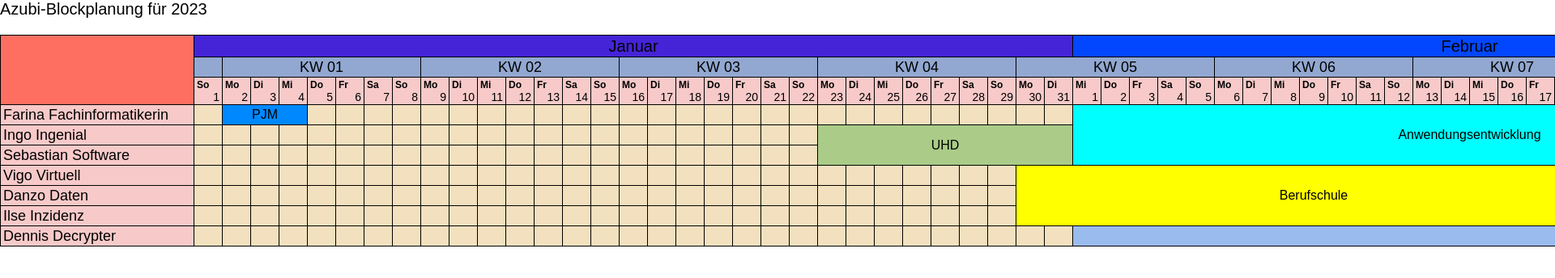
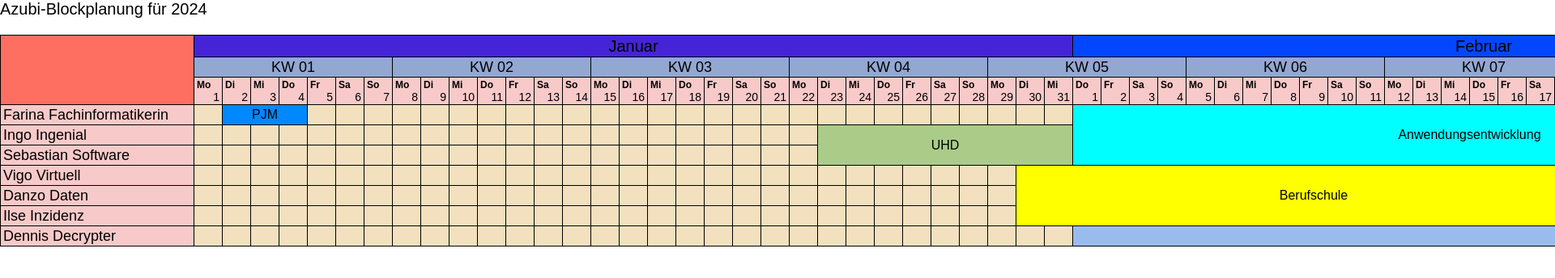
Before and after one commit to Technose02/azubi-planer, a Vue app: page / in a window 1280 px wide. Shown: the top 344 px of the page at 81% size, 1920 px wide, since content can reach past the window. Built offline with nearby package versions, Linux system fonts and the light colour scheme.

Commit message:
Refaktoriert - perspektivisch Funktionalität von PlannerStore -> PlannerModel verlagern

```diff
--- a/src/App.vue
+++ b/src/App.vue
@@ -76,7 +76,7 @@ import PlannerEntry from "./components/Planner/PlannerEntry.vue";
 export default {
   data() {
     return {
-      year: 2023,
+      year: 2024,
     };
   },
   components: {
--- a/src/components/DateHelper.js
+++ /dev/null
@@ -1,91 +0,0 @@
-const table_data = (year) => {
-  const res = {
-    table_data: {
-      months: [],
-      weeks: [],
-      days: [],
-    },
-
-    /* wenn week_0 === true:  es gibt eine 'KW0' und der Index des
-                            Arrays entspricht dem 'KW-Name'
-     wenn week_0 === false: das Array beginnt mit der KW1,
-                            der Index des Arrays entspricht
-                            dem 'KW-Name-1'
-  */
-    week_0: true,
-  };
-
-  let d = 0;
-  let w = 0;
-
-  res.table_data.weeks[w] = [];
-  for (let m = 0; m < 12; m++) {
-    res.table_data.months[m] = [];
-    for (let dm = 1; dm <= 31; dm++) {
-      let _date = new Date(year, m, dm);
-      if (_date.getMonth() === m && _date.getDate() === dm) {
-        const weekDay = _date.getDay();
-        if (weekDay === 1 && d !== 0 /* 0:So, 1:Mo etc. */) {
-          // Es ist ein Montag (und nicht der erste Tag des Jahres ;-)), also beginnt eine neue Woche
-          w += 1;
-          res.table_data.weeks[w] = [];
-        }
-        d += 1;
-        res.table_data.days.push({
-          day_of_year: d,
-          day_of_month: dm,
-          day_of_week: weekDay,
-          week_idx: w,
-          month_idx: m,
-        });
-        res.table_data.weeks[w].push(d);
-        res.table_data.months[m].push(d);
-      }
-    }
-  }
-
-  if (res.table_data.weeks[0].length === 0) {
-    res.table_data.weeks.shift();
-  }
-
-  /* Konvention (EU): die 1.KW ist die, die den 4.Januar enthält */
-  if (res.table_data.weeks[0].includes(4)) {
-    res.week_0 = false;
-  }
-
-  return res;
-};
-
-const dayOfYearFromDate = function (date) {
-  const month = date.getMonth(); /* 0,...,11 */
-  const dayOfMonth = date.getDate(); /* 1,...,31 */
-  return this.months[month][dayOfMonth - 1];
-};
-
-const init = (year, column_offset) => {
-  const td = table_data(year, column_offset);
-  return {
-    table_data: td.table_data,
-    week_0: td.week_0,
-    monthNames: [
-      "Januar",
-      "Februar",
-      "März",
-      "April",
-      "Mai",
-      "Juni",
-      "Juli",
-      "August",
-      "September",
-      "Oktober",
-      "November",
-      "Dezember",
-    ],
-    weekDayNames: ["So", "Mo", "Di", "Mi", "Do", "Fr", "Sa"],
-    dayOfYearFromDate: dayOfYearFromDate.bind(td.table_data),
-  };
-};
-
-export default {
-  init,
-};
--- a/src/components/Planner/GridAssistant.js
+++ b/src/components/Planner/GridAssistant.js
@@ -34,7 +34,6 @@ class GridAssistant {
     const iend = interval.end;
     let i = interval.start;
     let step = this.baseBlockSize - ((i - 1) % this.baseBlockSize);
-    console.log(step);
     if (i + step > iend) {
       // step schon zu groß
       gapBlockSizes.push(iend - i);
--- a/src/components/Planner/Planner.vue
+++ b/src/components/Planner/Planner.vue
@@ -1,14 +1,18 @@
 <template>
   <!-- dirty hack for forced rerender -->
-  <template v-if="this.plannerStore.render_planner_flag">
+  <template
+    v-if="
+      this.store.model.store.state._force_rerender_handle_for_planner_component
+    "
+  >
     <div
       @click="onClick"
       class="planner-container-grid"
-      :style="`grid-template-columns: 24rem repeat(${plannerStore.getNumberOfNonHeaderGridColumnsToRender()}, 0.5rem);`"
+      :style="`grid-template-columns: 24rem repeat(${this.store.getNumberOfNonHeaderGridColumnsToRender()}, 0.5rem);`"
     >
       <div
         class="planner-cell planner-header-row planner-header-row-month"
-        v-for="m in plannerStore.getMonthHeaderColumnsToRender()"
+        v-for="m in this.store.getMonthHeaderColumnsToRender()"
         :class="`planner-header-row-month--${m.month_number}`"
         :style="m.style_"
       >
@@ -16,19 +20,19 @@
       </div>
       <div
         :class="`planner-cell planner-header-row planner-header-row-week planner-header-row-week--${w.kw_idx}`"
-        v-for="w in plannerStore.getWeekHeaderColumnsToRender()"
+        v-for="w in this.store.getWeekHeaderColumnsToRender()"
         :style="w.style_"
       >
         {{ w.name }}
       </div>
       <div
-        class="planner-cell planner-header-row planner-header-row-day"
-        v-for="d in plannerStore.getDayHeaderColumnsToRender()"
+        v-for="d in this.store.getDayHeaderColumnsToRender()"
+        :class="`planner-cell planner-header-row planner-header-row-day day-year--${d.day_of_year} month--${d.month_number} week--${d.week_number} day-week--${d.day_of_week} day-month--${d.day_of_month}`"
         :style="d.style_"
       >
         <div style="display: flex; flex-direction: column">
           <template v-if="d.display_text">
-            <span class="planner-header-day-week">{{ d.day_of_week }}</span>
+            <span class="planner-header-day-week">{{ d.day_of_week_str }}</span>
             <span class="planner-header-day-month">{{ d.day_of_month }}</span>
           </template>
         </div>
@@ -50,20 +54,16 @@
 
       <!-- Rendern der freien "Data-Cells" -->
       <template v-for="(r, idx) in this.rowTitles">
-        <template v-for="d in plannerStore.freeDaysToRender(idx)">
+        <template v-for="d in this.store.freeDaysToRender(idx)">
           <div
             v-if="d.is_fill_day"
             :class="`planner-cell data-cell fill-day day-of-year--${d.day_of_year} week--${d.week_number} month--${d.month_number}`"
-            :style="`grid-row: ${idx + this.plannerStore.row_offset}; ${
-              d.style_
-            }`"
+            :style="`grid-row: ${idx + this.store.row_offset}; ${d.style_}`"
           ></div>
           <div
             v-else
             :class="`planner-cell data-cell data-cell--${r} day-of-year--${d.day_of_year} week--${d.week_number} month--${d.month_number}`"
-            :style="`grid-row: ${idx + this.plannerStore.row_offset}; ${
-              d.style_
-            }`"
+            :style="`grid-row: ${idx + this.store.row_offset}; ${d.style_}`"
           ></div>
         </template>
       </template>
@@ -71,13 +71,13 @@
   </template>
 </template>
 <script>
-import DateHelper from "../DateHelper";
 import { plannerStore } from "./PlannerStore";
+import initPlannerModel from "./PlannerModel";
 
 export default {
   data() {
     return {
-      plannerStore,
+      store: plannerStore,
       rowTitles: [],
     };
   },
@@ -89,7 +89,6 @@ export default {
   methods: {
     onClick(e) {
       e.preventDefault();
-
       // Wählen des zuständigen Handlers
       const target_classList = e.target.classList;
       if (target_classList.contains("planner-header-row-week")) {
@@ -105,31 +104,21 @@ export default {
           .split("--")[1]
       );
 
-      // toggle collapsed-state of KW-HeaderField
-      if (!plannerStore.kw_is_collapsed[kw_idx]) {
-        plannerStore.kw_is_collapsed[kw_idx] = true;
+      if (!this.store.model.getCollapsedState(kw_idx)) {
+        this.store.model.setCollapsedState(kw_idx, true);
         e.target.classList.add("collapsed");
       } else {
-        plannerStore.kw_is_collapsed[kw_idx] = false;
+        this.store.model.setCollapsedState(kw_idx, false);
         e.target.classList.remove("collapsed");
       }
     },
   },
   created() {
-    // write to plannerStore
-    plannerStore.column_offset = 1;
-    plannerStore.row_offset = 4;
-    plannerStore.year = this.year;
-    plannerStore.row_keys = this.rows.map((r) => r.key);
+    this.store.model = initPlannerModel(1, 4, this.year, this.rows, this.store);
     this.rowTitles = this.rows.map((r) => r.title);
 
-    plannerStore.date_helper = DateHelper.init(
-      plannerStore.year,
-      plannerStore.column_offset
-    );
-
-    plannerStore.date_helper.table_data.weeks.forEach((w) => {
-      plannerStore.kw_is_collapsed.push(false); /* initial alle KWs anzeigen */
+    this.store.model.getCacheForYear().weeks.forEach((w) => {
+      this.store.model.setCollapsedState(w, false);
     });
   },
 };
--- a/src/components/Planner/PlannerEntry.vue
+++ b/src/components/Planner/PlannerEntry.vue
@@ -8,7 +8,7 @@ import { plannerStore } from "./PlannerStore";
 export default {
   data() {
     return {
-      plannerStore,
+      store: plannerStore,
       daysBlockedStart: 0,
       daysBlockedEnd: 0,
       rowsBlocked: [],
@@ -23,24 +23,22 @@ export default {
   methods: {
     computeStyle() {
       const colStart =
-        plannerStore.getDataGridColumnsForDayOfYear(this.daysBlockedStart)[0] +
-        plannerStore.column_offset;
+        this.store.getDataGridColumnsForDayOfYear(this.daysBlockedStart)[0] +
+        this.store.column_offset;
       let colEnd =
-        plannerStore.getDataGridColumnsForDayOfYear(this.daysBlockedEnd)[1] +
-        plannerStore.column_offset;
+        this.store.getDataGridColumnsForDayOfYear(this.daysBlockedEnd)[1] +
+        this.store.column_offset;
 
       // Schönheitskorrektur die nur bei angefangener KW01 des Folgejahres am Ende des Planers
       // durchzuführen ist
       // Liegt das Ende eines Blockes in dieser "Teil-Woche" (sie wird nur zu den Anteilen gerendert, die noch in diesem Jahr liegen),
       // so wird beim Kollabieren dieser "Teil-Woche" nicht das richtige Verhältnis des Blockendes in der kollabierten KW eingehalten
       // der Korrekturterm (s.u.) kompensiert dies
-      const blockEndDayAsStructure =
-        plannerStore.date_helper.table_data.days[this.daysBlockedEnd - 1];
-      if (plannerStore.kw_is_collapsed[blockEndDayAsStructure.week_idx]) {
+      const cacheForYear = this.store.model.getCacheForYear();
+      const blockEndDayAsStructure = cacheForYear.days[this.daysBlockedEnd - 1];
+      if (this.store.model.getCollapsedState(blockEndDayAsStructure.week_idx)) {
         const lengthOfWeekOfBlockEnd =
-          plannerStore.date_helper.table_data.weeks[
-            blockEndDayAsStructure.week_idx
-          ].length;
+          cacheForYear.weeks[blockEndDayAsStructure.week_idx].length;
 
         // Korrekturterm
         // Der Part hinter dem "+" ist genau dann der zuvor abgezogene Anteil "blockEndDayAsStructure.day_of_week",
@@ -56,7 +54,7 @@ export default {
       }
 
       const rowIdxArray = this.rowsBlocked
-        .map((idx) => plannerStore.row_offset + idx)
+        .map((idx) => this.store.row_offset + idx)
         .sort((a, b) => a - b);
 
       return `grid-row: ${rowIdxArray[0]} / ${
@@ -67,17 +65,13 @@ export default {
     },
   },
   created() {
-    this.daysBlockedStart = plannerStore.date_helper.dayOfYearFromDate(
-      this.startDate
-    );
-    this.daysBlockedEnd = plannerStore.date_helper.dayOfYearFromDate(
-      this.endDate
-    );
+    this.daysBlockedStart = this.store.model.dayOfYearFromDate(this.startDate);
+    this.daysBlockedEnd = this.store.model.dayOfYearFromDate(this.endDate);
     this.rowsBlocked = this.rowKeys
-      .map((k) => plannerStore.row_keys.indexOf(k))
+      .map((k) => this.store.model.getDataRowKeys().indexOf(k))
       .filter((i) => i >= 0);
     this.rowsBlocked.forEach((r) => {
-      this.plannerStore.addBlockedDataRange(
+      this.store.model.addBlockedDataRange(
         r,
         this.daysBlockedStart,
         this.daysBlockedEnd
--- /dev/null
+++ b/src/components/Planner/PlannerModel.js
@@ -0,0 +1,152 @@
+class PlannerModel {
+  //// Konstanten
+  MONTH_NAMES = [
+    "Januar",
+    "Februar",
+    "März",
+    "April",
+    "Mai",
+    "Juni",
+    "Juli",
+    "August",
+    "September",
+    "Oktober",
+    "November",
+    "Dezember",
+  ];
+
+  WEEKDAY_NAMES = ["So", "Mo", "Di", "Mi", "Do", "Fr", "Sa"];
+
+  constructor(columnOffset, rowOffset, year, rowHeaderData, store) {
+    this.rowHeaderData = rowHeaderData;
+    this.store = store;
+
+    // write to store
+    this.store.column_offset = columnOffset;
+    this.store.row_offset = rowOffset;
+    this.store.year = year;
+    this.store.row_keys = rowHeaderData.map((r) => r.key);
+    this.store.caches = {
+      cachesForYear: new Map(),
+    };
+    this.store.state = {
+      kwCollapseStates: [],
+      _force_rerender_handle_for_planner_component: true,
+    };
+  }
+
+  //// Data
+  getDataRowKeys() {
+    return this.store.row_keys;
+  }
+  addBlockedDataRange(row, startDate, endDate) {
+    this.store.addBlockedDataRange(row, startDate, endDate);
+  }
+
+  //// State
+  rerenderPlannerComponent() {
+    this.store.state._force_rerender_handle_for_planner_component =
+      !this.store.state._force_rerender_handle_for_planner_component;
+  }
+  setCollapsedState(kwIdx, state) {
+    this.store.state.kwCollapseStates[kwIdx] = state;
+  }
+  getCollapsedState(kwIdx) {
+    return this.store.state.kwCollapseStates[kwIdx];
+  }
+  getCollapsedStates() {
+    return this.store.state.kwCollapseStates;
+  }
+
+  //// Date / Mapping / Utilities
+  dayOfYearFromDate(date) {
+    const month = date.getMonth(); /* 0,...,11 */
+    const dayOfMonth = date.getDate(); /* 1,...,31 */
+    return this.getCacheForYear().months[month][dayOfMonth - 1];
+  }
+
+  //// CACHES
+  getCacheForYear(year = this.store.year) {
+    if (!this.store.caches.cachesForYear.has(year)) {
+      this.store.caches.cachesForYear.set(
+        year,
+        this.generateModelDataForYear(year)
+      );
+    }
+    return this.store.caches.cachesForYear.get(year);
+  }
+  generateModelDataForYear(year) {
+    const cacheValue = {
+      weeks: [],
+      days: [],
+      months: [],
+      /*
+        wenn week_0 === true:  es gibt eine 'KW0' und der Index des
+                               Arrays entspricht dem 'KW-Name'
+        wenn week_0 === false: das Array beginnt mit der KW1,
+                               der Index des Arrays entspricht
+                               dem 'KW-Name-1'
+        */
+      week_0: true,
+    };
+
+    // Zähler für Tage und Monate
+    let d = 0;
+    let w = 0;
+
+    cacheValue.weeks[w] = [];
+    for (let m = 0; m < 12; m++) {
+      cacheValue.months[m] = [];
+      for (let dm = 1; dm <= 31; dm++) {
+        let _date = new Date(year, m, dm);
+        if (_date.getMonth() === m && _date.getDate() === dm) {
+          const weekDay = _date.getDay();
+          if (weekDay === 1 && d !== 0 /* 0:So, 1:Mo etc. */) {
+            // Es ist ein Montag (und nicht der erste Tag des Jahres ;-)), also beginnt eine neue Woche
+            w += 1;
+            cacheValue.weeks[w] = [];
+          }
+          d += 1;
+          cacheValue.days.push({
+            day_of_year: d,
+            day_of_month: dm,
+            day_of_week: weekDay,
+            week_idx: w,
+            month_idx: m,
+          });
+          cacheValue.weeks[w].push(d);
+          cacheValue.months[m].push(d);
+        }
+      }
+    }
+
+    if (cacheValue.weeks[0].length === 0) {
+      cacheValue.weeks.shift();
+    }
+
+    /* Konvention (EU): die 1.KW ist die, die den 4.Januar enthält */
+    if (cacheValue.weeks[0].includes(4)) {
+      cacheValue.week_0 = false;
+    }
+
+    return cacheValue;
+  }
+}
+
+const initPlannerModel = function (
+  columnOffset,
+  rowOffset,
+  year,
+  rowHeaderData,
+  plannerStore
+) {
+  return new PlannerModel(
+    columnOffset,
+    rowOffset,
+    year,
+    rowHeaderData,
+    plannerStore
+  );
+};
+
+export default initPlannerModel;
--- a/src/components/Planner/PlannerStore.js
+++ b/src/components/Planner/PlannerStore.js
@@ -6,15 +6,12 @@ import GridAssistant from "./GridAssistant";
 const LOGIC_BASE_COLUMN_WIDTH = 7;
 
 export const plannerStore = reactive({
-  render_planner_flag: true,
   LOGIC_BASE_COLUMN_WIDTH: LOGIC_BASE_COLUMN_WIDTH, // export if needed
   year: 0,
   column_offset: 0,
   row_offset: 0,
   row_keys: [],
-  date_helper: {},
   block_data: new Map(),
-  kw_is_collapsed: [],
   addBlockedDataRange(row_idx, daysBlockedStart, daysBlockedEnd) {
     /* Blöcke sind nie überlappend, das wird von (bzw. ist durch) externe (die "zuspielende")
        Logik gesichert (bzw. zu sichern!)
@@ -22,7 +19,7 @@ export const plannerStore = reactive({
     */
 
     // Dirty-Hack to make planner rerender
-    this.render_planner_flag = false;
+    this.model.rerenderPlannerComponent();
 
     if (!this.block_data.has(row_idx)) {
       this.block_data.set(row_idx, []);
@@ -32,9 +29,6 @@ export const plannerStore = reactive({
     const intervalToAdd = new Interval(daysBlockedStart, daysBlockedEnd);
     row_intervals.forEach((existingInterval) => {
       if (existingInterval.intersects(intervalToAdd)) {
-        // hier könnte das render_planner_flag wieder gesetzt werden,
-        // aber da dies ein echter Fehler ist, ist das nicht-Anzeigen des
-        // Planners vielleicht sogar die bessere Lösung :-)
         throw error("illegal overlap with existing blocks");
       }
     });
@@ -42,7 +36,7 @@ export const plannerStore = reactive({
     row_intervals.push(intervalToAdd);
     row_intervals.sort((i1, i2) => i1.start - i2.start);
 
-    this.render_planner_flag = true;
+    this.model.rerenderPlannerComponent();
   },
   freeDaysToRender(row_idx) {
     const daysForRender = this.getDayHeaderColumnsToRender();
@@ -69,9 +63,6 @@ export const plannerStore = reactive({
     // Muss Lücken vor, hinter und zwischen Blöcken füllen
 
     // zu füllende Grid-Column-Intervalle ermitteln:
-    console.log(dataColumnIntervals);
-    console.log(this.getNumberOfNonHeaderGridColumnsToRender());
-
     const ga = new GridAssistant(
       firstDataCol,
       lastDataCol,
@@ -92,30 +83,32 @@ export const plannerStore = reactive({
         });
       })
     );
-    console.log("daysToRender", daysToRender);
     return daysToRender;
   },
 
   getNumberOfNonHeaderGridColumnsToRender() {
+    //console.log("getNumberOfNonHeaderGridColumnsToRender called");
     let k = 0;
-    for (let i = 0; i < this.kw_is_collapsed.length; i++) {
+    const cacheForYear = this.model.getCacheForYear();
+
+    for (let i = 0; i < cacheForYear.weeks.length; i++) {
       // wenn die aktuell betrachtete KW 'collapsed' ist (kw_flag===false) belegt
       // sie eine Basis-Spalte (mit der Länge 'LOGIC_BASE_COLUMN_WIDTH' [Anzahl Grid-Spalten]),
       // ansonsten so viele wie Tage darin enthalten sind
-      k += this.kw_is_collapsed[i]
-        ? 1
-        : this.date_helper.table_data.weeks[i].length;
+      k += this.model.getCollapsedState(i) ? 1 : cacheForYear.weeks[i].length;
     }
+    console.log((LOGIC_BASE_COLUMN_WIDTH * k) / 7);
     return LOGIC_BASE_COLUMN_WIDTH * k;
   },
   getDataGridColumnsForDayOfYear(dayOfYear) {
-    const daysOfKWs = this.date_helper.table_data.weeks;
+    //console.log(`getDataGridColumnsForDayOfYear(${dayOfYear}) called`);
+    const daysOfKWs = this.model.getCacheForYear().weeks;
 
     let data_column_offset = 0;
     for (let kw_idx = 0; kw_idx < daysOfKWs.length; kw_idx++) {
       const days_of_week = daysOfKWs[kw_idx];
       if (days_of_week.includes(dayOfYear)) {
-        if (this.kw_is_collapsed[kw_idx]) {
+        if (this.model.getCollapsedState(kw_idx)) {
           const startGridColumn =
             data_column_offset + days_of_week.indexOf(dayOfYear) + 1;
           return [startGridColumn, startGridColumn];
@@ -130,7 +123,7 @@ export const plannerStore = reactive({
           ];
         }
       }
-      data_column_offset += this.kw_is_collapsed[kw_idx]
+      data_column_offset += this.model.getCollapsedState(kw_idx)
         ? // bei kollabierten KWs wird nur ein Tag gerendert, dieser dann aber mit der Breite LOGIC_BASE_COLUMN_WIDTH
           // daher muss hier als offset die LOGIC_BASE_COLUMN_WIDTH gewählt werden
           LOGIC_BASE_COLUMN_WIDTH
@@ -141,23 +134,24 @@ export const plannerStore = reactive({
 
   getMonthHeaderColumnsToRender() {
     const months = [];
-    this.date_helper.monthNames.forEach((month_name, month_idx) => {
-      const days = this.date_helper.table_data.months[month_idx];
+
+    const cacheForYear = this.model.getCacheForYear();
+
+    this.model.MONTH_NAMES.forEach((month_name, month_idx) => {
+      const days = cacheForYear.months[month_idx];
       const startColumn =
         this.column_offset + this.getDataGridColumnsForDayOfYear(days[0])[0];
-      const lastDayOfMonthAsDayStructure =
-        this.date_helper.table_data.days[days.at(-1) - 1];
+      const lastDayOfMonthAsDayStructure = cacheForYear.days[days.at(-1) - 1];
       let endColumn =
         this.column_offset +
         this.getDataGridColumnsForDayOfYear(
           lastDayOfMonthAsDayStructure.day_of_year
         )[1];
       const is_in_last_week_of_year =
-        lastDayOfMonthAsDayStructure.week_idx ===
-        this.date_helper.table_data.weeks.length - 1;
+        lastDayOfMonthAsDayStructure.week_idx === cacheForYear.weeks.length - 1;
       if (
         is_in_last_week_of_year &&
-        this.kw_is_collapsed[lastDayOfMonthAsDayStructure.week_idx]
+        this.model.getCollapsedState(lastDayOfMonthAsDayStructure.week_idx)
       ) {
         // wenn die letzte KW kollabiert ist und weniger als sieben Tage enthält,
         // dann muss die Grenze am Ende um die Anzahl der fehlenden Tage verlängert werden
@@ -173,8 +167,9 @@ export const plannerStore = reactive({
   },
   getWeekHeaderColumnsToRender() {
     const weeks = [];
-    this.date_helper.table_data.weeks.forEach((days, kw_idx) => {
-      const week_number = this.date_helper.week_0 ? kw_idx : kw_idx + 1;
+    const cacheForYear = this.model.getCacheForYear();
+    cacheForYear.weeks.forEach((days, kw_idx) => {
+      const week_number = cacheForYear.week_0 ? kw_idx : kw_idx + 1;
       const week_name =
         week_number >= 1 && week_number <= 52
           ? `KW ${week_number.toString().padStart(2, "0")}`
@@ -184,7 +179,7 @@ export const plannerStore = reactive({
       let endColumn =
         this.column_offset +
         this.getDataGridColumnsForDayOfYear(days.at(-1))[1];
-      if (this.kw_is_collapsed[kw_idx]) {
+      if (this.model.getCollapsedState(kw_idx)) {
         endColumn = startColumn + LOGIC_BASE_COLUMN_WIDTH - 1; // bei kollabierten KWs ist IMMER die fixe Breite von LOGIC_BASE_COLUMN_WIDTH GridColumns zu verwenden
       }
       weeks.push({
@@ -198,13 +193,15 @@ export const plannerStore = reactive({
   getDayHeaderColumnsToRender() {
     const days = [];
 
+    const modelCacheForYear = this.model.getCacheForYear();
+
     // Im Fall von "collapsed" KWs ist nur ein Tag zu rendern. Über dieses Array
     // merken wir uns, ob zu einer KW schon ein Tag mit render:true gepushed wurde
     const at_least_one_day_of_week_set_visible = Array(
-      this.date_helper.table_data.weeks.length
+      modelCacheForYear.weeks.length
     ).fill(false);
 
-    this.date_helper.table_data.days.forEach((day_structure) => {
+    modelCacheForYear.days.forEach((day_structure) => {
       const day_of_year = day_structure.day_of_year;
       let data_columns = this.getDataGridColumnsForDayOfYear(day_of_year);
 
@@ -223,18 +220,18 @@ export const plannerStore = reactive({
       let display_day_text = true;
 
       if (
-        this.kw_is_collapsed[kw_idx] &&
+        this.model.getCollapsedState(kw_idx) &&
         !at_least_one_day_of_week_set_visible[kw_idx]
       ) {
         // Die Woche zu diesem Tag ist collapsed, der aktuelle Tag soll aber angezeigt werden
         // In diesem Fall ist aber kein Text zu dem Tag auszugeben
         display_day_text = false;
-      } else if (this.kw_is_collapsed[kw_idx]) {
+      } else if (this.model.getCollapsedState(kw_idx)) {
         // Die Woche zu diesem Tag ist collapsed und der aktuelle Tag NICHT angezeigt werden
         return;
       }
 
-      const week_number = this.date_helper.week_0
+      const week_number = this.model.getCacheForYear().week_0
         ? day_structure.week_idx
         : day_structure.week_idx + 1;
 
@@ -243,7 +240,8 @@ export const plannerStore = reactive({
         day_of_month: day_structure.day_of_month,
         week_number,
         month_number: day_structure.month_idx + 1,
-        day_of_week: this.date_helper.weekDayNames[day_structure.day_of_week],
+        day_of_week_str: this.model.WEEKDAY_NAMES[day_structure.day_of_week],
+        day_of_week: day_structure.day_of_week,
         data_columns,
         style_: `grid-column: ${startColumn} / ${endColumn + 1};`,
         display_text: display_day_text,
```
